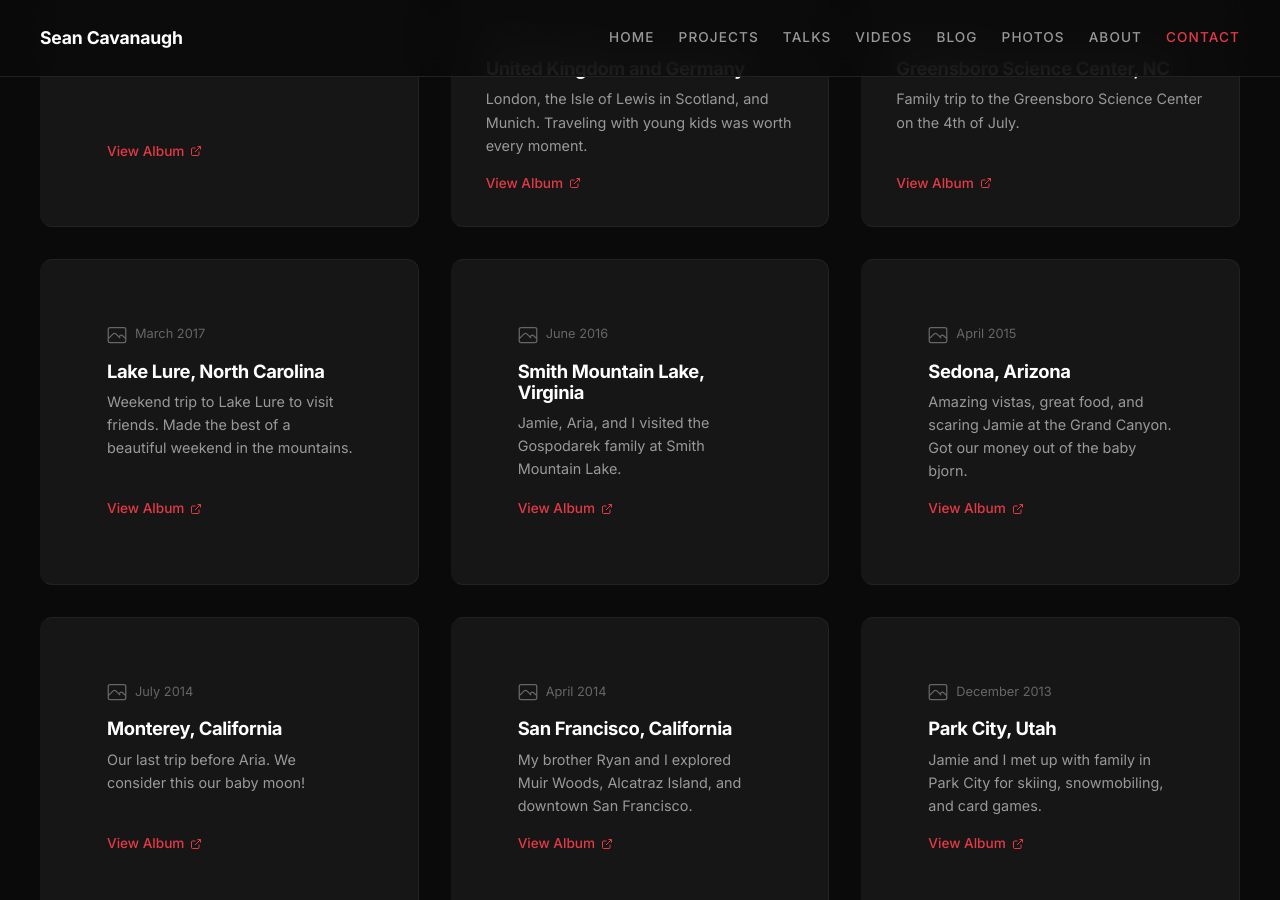
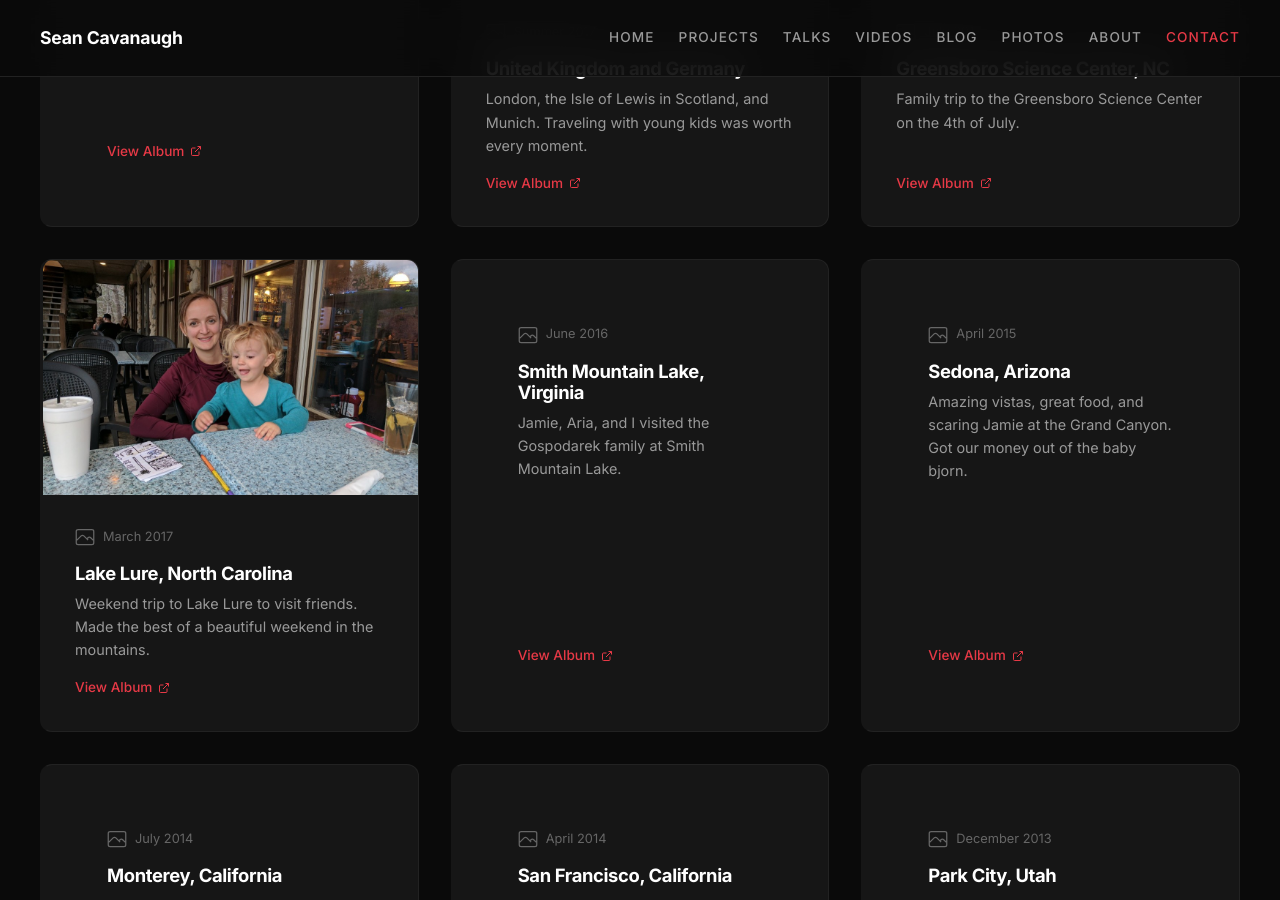
Before and after one commit to IPvSean/cavanaugh.pro, a Jekyll site: the page built from pages/albums.html, in a window 1280 px wide and 900 px high, scrolled down 1266 px. Built offline with Jekyll 4.4.1, drawn with Linux system fonts in a browser that asks for light colours.

Commit message:
Add Lake Lure 2017 album cover photo
Co-authored-by: Cursor <cursoragent@cursor.com>

```diff
--- a/_data/albums.yml
+++ b/_data/albums.yml
@@ -45,6 +45,7 @@
   date: "March 2017"
   description: "Weekend trip to Lake Lure to visit friends. Made the best of a beautiful weekend in the mountains."
   url: "https://photos.app.goo.gl/SkimxNEMzuqpXNmJ3"
+  image: "/assets/images/album-lake-lure-2017.png"
   category: "travel"
 
 - title: "Smith Mountain Lake, Virginia"
```
Also changed, not shown: assets/images/album-lake-lure-2017.png (added).
